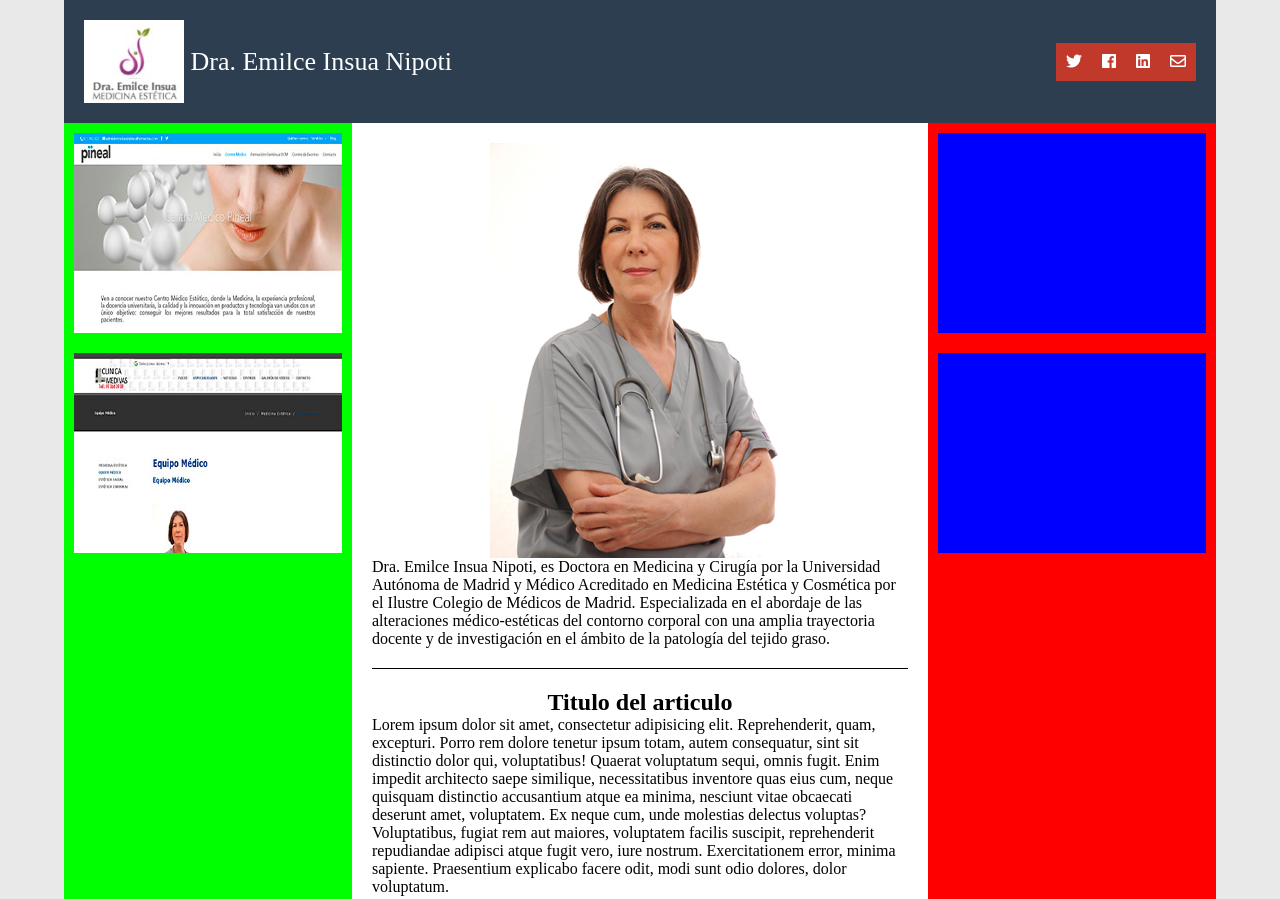
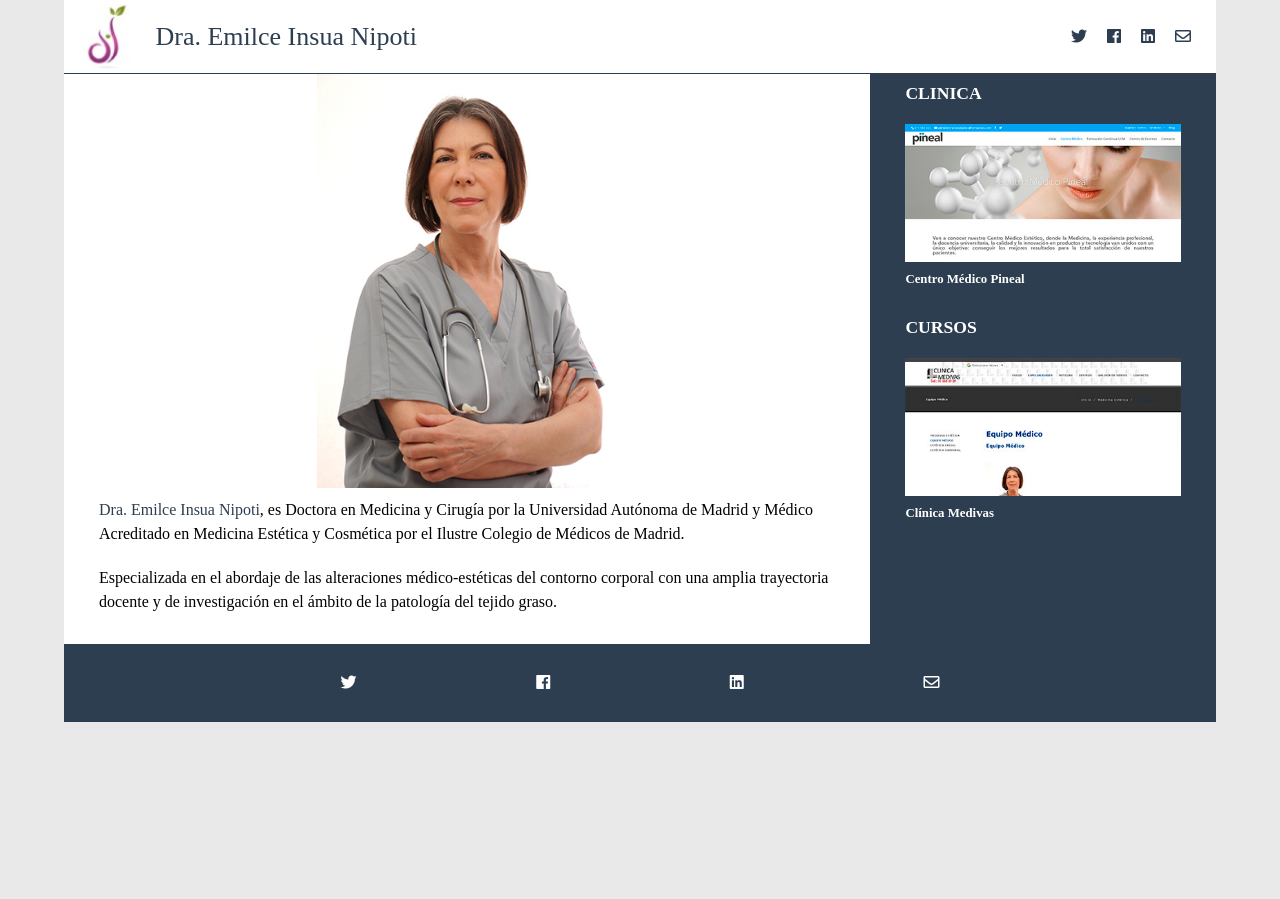
Before and after one commit to hcsystem19/proyecto01, a plain HTML site: page Site/public_html/index.html in a window 1280 px wide. Shown: the top 899 px of the page. After the commit the page ends 800 px from the top, so only its background shows below. Drawn offline with Linux system fonts and the light colour scheme.

Commit message:
renovacion de estructura

```diff
--- a/Site/public_html/css/style.css
+++ b/Site/public_html/css/style.css
@@ -17,27 +17,28 @@ body {
     background: #e9e9e9;
 }
 header {
-    background: #2c3e50;
-    width: 100%;
-    padding: 20px;
+    background: #fff;
+    width: 90%;
     /*FLEX*/
     display: flex;
     justify-content: space-between;
     align-items: center;
     flex-flow: row no-wrap;
+    border-bottom: 1px solid #2c3e50;
+    position: fixed;
 }
 header .logo {
-    color: #fff;
+    color: #2c3e50;
     font-size: 26px;
 }
 header .logo img {
-    width: 100px;
+    width: 85px;
     vertical-align: top;
 }
 header .logo a {
-    color:#fff;
+    color:#2c3e50;
     text-decoration:none;
-    line-height: 83px;
+    line-height: 73px;
 }
 header nav {
     width: 30%;
@@ -46,16 +47,17 @@ header nav {
     flex-wrap: wrap;
     justify-content: flex-end;
     align-items: right;
+    margin-right: 15px;
 }
 header nav a {
-    background: #c0392b;
-    color: #fff;
+    background: #fff;
+    color: #2c3e50;
     text-align: center;
     text-decoration: none;
     padding: 10px;
 }
 header nav a:hover {
-    background: #e74c3c;
+    color: #933475;
 }
 div.arrows{
     display: none;
@@ -63,9 +65,9 @@ div.arrows{
 }
 .main {
     background: #fff;
-    padding: 20px;
+    padding: 73px 20px 20px 20px;
     /*FLEX*/
-    flex:1 1 50%;
+    flex:1 1 70%;
 }
 .main article {
     margin-bottom: 20px;
@@ -80,44 +82,49 @@ div.arrows{
 .main article img {
 
 }
+.main article p {
+    line-height: 1.5em;
+    padding: 10px 15px;
+}
+.main article p span {
+    color:#2c3e50;
+}
 .main article:nth-last-child(1){
     margin-bottom: 0px;
     padding-bottom: 0px;
     border-bottom: none;
 }
-#left{
-    background: #00ff00;
+
+#right{
+    background: #2c3e50;
+    padding: 73px 20px 20px 20px;
     /*FLEX*/
-    flex: 1 1 25%;
+    flex: 1 1 30%;
     display: flex;
     flex-wrap: wrap;
     flex-direction: column;
     justify-content: flex-start;
 }
-#left .widget {
-    background: #000;
-    height: 200px;
-    margin:10px;
+#right h2 {
+    color: #fff;
+    font-size: 1.1em;
+    padding: 10px 15px;
+    text-transform: uppercase;
+}
+#right .widget {
+    display: flex;
+    flex-direction: column;
+    margin:10px 15px;
     /*width: 250px;*/
 }
-#left .widget img {
+#right .widget img {
     max-width: 100%;
     height: 100%;
 }
-#right{
-    background: #ff0000;
-    /*FLEX*/
-    flex: 1 1 25%;
-    display: flex;
-    flex-wrap: wrap;
-    flex-direction: column;
-    justify-content: flex-start;
-}
-#right .widget {
-    background: #0000ff;
-    height: 200px;
-    margin:10px;
-    /*width: 250px;*/
+#right .widget h3 {
+    color: #fff;
+    font-size: 0.8em;
+    padding: 10px 0px;
 }
 footer {
     background: #2c3e50;
--- a/Site/public_html/index.html
+++ b/Site/public_html/index.html
@@ -13,7 +13,7 @@
         <div class="contenedor">
             <header>
                 <div class="logo">
-                    <img src="images/logo.jpg" width="150" alt="Logo Dr. Emilce Insua Nipoti" />
+                    <img src="images/logo.png" width="120" alt="Logo Dr. Emilce Insua Nipoti" />
                     <a href="#">Dra. Emilce Insua Nipoti</a>
                 </div>
                 <nav>
@@ -23,30 +23,13 @@
                     <a href="#"><i class="far fa-envelope"></i></a>
                 </nav>
             </header>
-            <aside id="left">
-                <div class="widget">
-                   <img src="images/CentroMédicoPineal.jpg"  alt="Centro Médico Pineal" />
-                </div>
-                <div class="widget">
-                    <img src="images/ClínicaMedivas.jpg"  alt="Clínica Medivas" />
-                </div>
-            </aside>
-            <div class="arrows">
-                <i id="btn-l" class="fas fa-caret-down"></i>
-            </div>
             <section class="main">
                 <article>
                     <img src="images/DraInsua.jpg" width="300" alt="Dr. Emilce Insua Nipoti" />
                     <p>
-                        Dra. Emilce Insua Nipoti, es Doctora en Medicina y Cirugía por la Universidad Autónoma de Madrid y Médico Acreditado en Medicina Estética y Cosmética por el Ilustre Colegio de Médicos de Madrid. Especializada en el abordaje de las alteraciones médico-estéticas del contorno corporal con una amplia trayectoria docente y de investigación en el ámbito de la patología del tejido graso.
-                    </p>
-                </article>
-                <article>
-                    <h2 class="titulo">Titulo del articulo</h2>
-                    <p>
-                        <span>Lorem ipsum dolor sit amet, consectetur adipisicing elit. Reprehenderit, quam, excepturi. Porro rem dolore tenetur ipsum totam, autem consequatur, sint sit distinctio dolor qui, voluptatibus! Quaerat voluptatum sequi, omnis fugit.</span>
-                        <span>Enim impedit architecto saepe similique, necessitatibus inventore quas eius cum, neque quisquam distinctio accusantium atque ea minima, nesciunt vitae obcaecati deserunt amet, voluptatem. Ex neque cum, unde molestias delectus voluptas?</span>
-                        <span>Voluptatibus, fugiat rem aut maiores, voluptatem facilis suscipit, reprehenderit repudiandae adipisci atque fugit vero, iure nostrum. Exercitationem error, minima sapiente. Praesentium explicabo facere odit, modi sunt odio dolores, dolor voluptatum.</span>
+                        <span>Dra. Emilce Insua Nipoti</span>, es Doctora en Medicina y Cirugía por la Universidad Autónoma de Madrid y Médico Acreditado en Medicina Estética y Cosmética por el Ilustre Colegio de Médicos de Madrid.
+                        </p>
+                    <p>Especializada en el abordaje de las alteraciones médico-estéticas 	del contorno corporal con una amplia trayectoria docente y de investigación en el ámbito de la patología del tejido graso.
                     </p>
                 </article>
             </section>
@@ -55,13 +38,21 @@
                 <i id="btn-r" class="fas fa-caret-up"></i>
             </div>
             <aside id="right">
+            	<h2 class="title">
+            		Clinica
+            	</h2>
+				<div class="widget">
+                   <img src="images/CentroMédicoPineal.jpg"  alt="Centro Médico Pineal" />
+                	<h3>Centro Médico Pineal</h3>
+                </div>
+                <h2 class="title">
+            		Cursos
+            	</h2>
                 <div class="widget">
-                    <div class="imagen"></div>
+                    <img src="images/ClínicaMedivas.jpg"  alt="Clínica Medivas" />
+                	<h3>Clínica Medivas</h3>
                 </div>
-                <div class="widget">
-                    <div class="imagen"></div>
-                </div>
-            </aside>
+			</aside>
             <footer>
                 <section class="links">
                     <a href="#"><i class="fab fa-twitter"></i></a>
```
Also changed, not shown: Site/public_html/images/logo.png (added).
